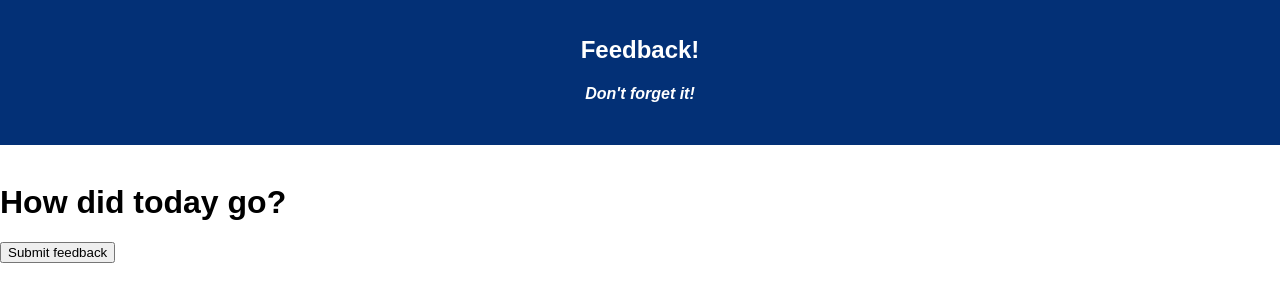
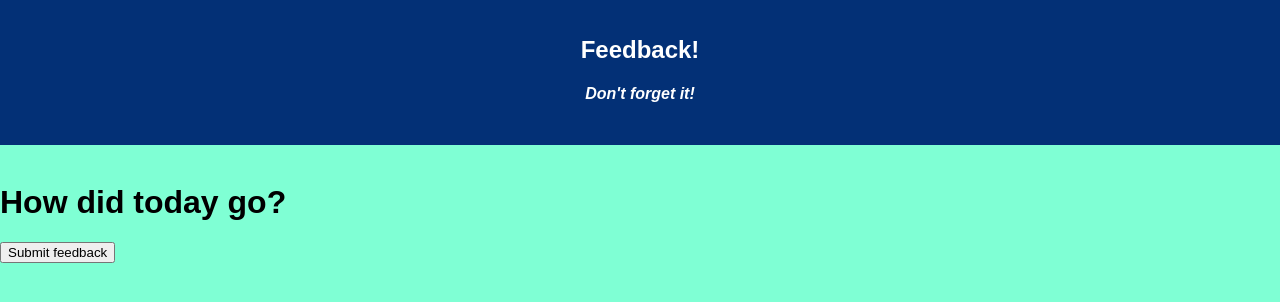
Before and after one commit to Matthewharrisak/redux-feedback-loop, a React (Create React App) app: page /UnderStanding in a window 1280 px wide. Shown: the top 302 px of the page. Built offline with nearby package versions, Linux system fonts and the light colour scheme; no server answers.

Commit message:
added styling

```diff
--- a/src/components/App/App.css
+++ b/src/components/App/App.css
@@ -1,5 +1,6 @@
 .App {
   text-align: center;
+  background-color: aquamarine;
 }
 
 .App-header {
--- a/src/components/FeelingToday/FeelingToday.js
+++ b/src/components/FeelingToday/FeelingToday.js
@@ -33,6 +33,8 @@ class FeelingToday extends Component {
         <h1>How are you feeling today?</h1>
         <input onChange={this.handleChange} type="number" placeholder="Answer 1 through 5"></input>
         <button onClick={this.nextPage}> Next Page </button>
+        {JSON.stringify(this.props.reduxState)}
+
         <br/>
       </div>
     );
--- a/src/components/Supported/Supported.js
+++ b/src/components/Supported/Supported.js
@@ -16,7 +16,7 @@ class Supported extends Component {
 
       handleChange = (event) => {
         this.setState({
-          understanding: [event.target.value]
+          supported: [event.target.value]
         });
       }
 
--- a/src/index.css
+++ b/src/index.css
@@ -2,4 +2,5 @@ body {
   margin: 0;
   padding: 0;
   font-family: sans-serif;
+  background-color: aquamarine;
 }
--- a/src/index.js
+++ b/src/index.js
@@ -9,13 +9,15 @@ import { applyMiddleware } from 'redux';
 import logger from 'redux-logger';
 
 
+
+
 const getFeedbackObject = (state = {}, action) => {
     switch (action.type) {
 
         case 'FEEDBACK_OBJECT':
             console.log('whats up from the reducer', action.payload );
 
-         return [state, action.payload];
+         return [state, ...action.payload];
         default: return state;
 
     }
```
